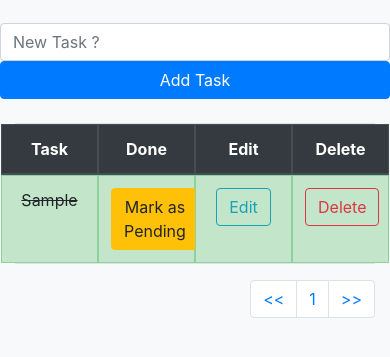
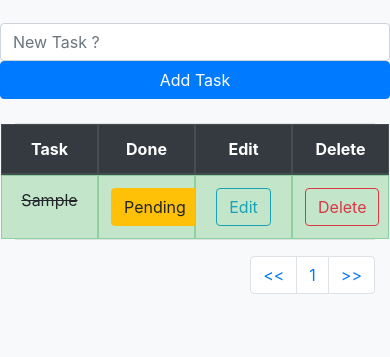
Before and after one commit to vikaspal1704/Taskmate, a Django app: page /todolist/ in a window 390 px wide. Shown: the part 146-503 px from the top of the page. Run offline with Django 3.2, Linux system fonts and the light colour scheme; a user stored in the database is signed in; tables that the repository leaves empty hold one stand-in row (values such as "Sample post"); some libraries are stand-ins or nearby versions.

```diff
--- a/todolist_app/templates/todolist.html
+++ b/todolist_app/templates/todolist.html
@@ -39,14 +39,14 @@
                         {% if obj.done %}
                             <tr align=center class="table-success row" >
                                 <td class="col-3"><del>{{ obj.task }}</del></td>
-                                <td class="col-3" align=center><a href="{%url 'pending_task' obj.id %}"><button type="button" class="btn btn-warning">Mark as Pending</button></a></td>
+                                <td class="col-3" align=center><a href="{%url 'pending_task' obj.id %}"><button type="button" class="btn btn-warning">Pending</button></a></td>
                                 <td class="col-3" align=center><a href="{%url 'edit_task' obj.id %}"><button type="button" class="btn btn-outline-info">Edit</button></a></td>
                                 <td class="col-3" align=center><a href="{%url 'delete_task' obj.id %}"><button type="button" class="btn btn-outline-danger">Delete</button></a></td>
                             </tr>
                         {% else %}
                             <tr align=center class="row">
                                 <td class="col-3">{{ obj.task }}</td>
-                                <td class="col-3"><a href="{%url 'complete_task' obj.id %}"><button type="button" class="btn btn-success">Mark as Completed</button></a></td>
+                                <td class="col-3"><a href="{%url 'complete_task' obj.id %}"><button type="button" class="btn btn-success">Completed</button></a></td>
                                 <td class="col-3" align=center><a href="{%url 'edit_task' obj.id %}"><button type="button" class="btn btn-outline-info">Edit</button></a></td>
                                 <td class="col-3" align=center><a href="{%url 'delete_task' obj.id %}"><button type="button" class="btn btn-outline-danger">Delete</button></a></td>
                             </tr>
```
